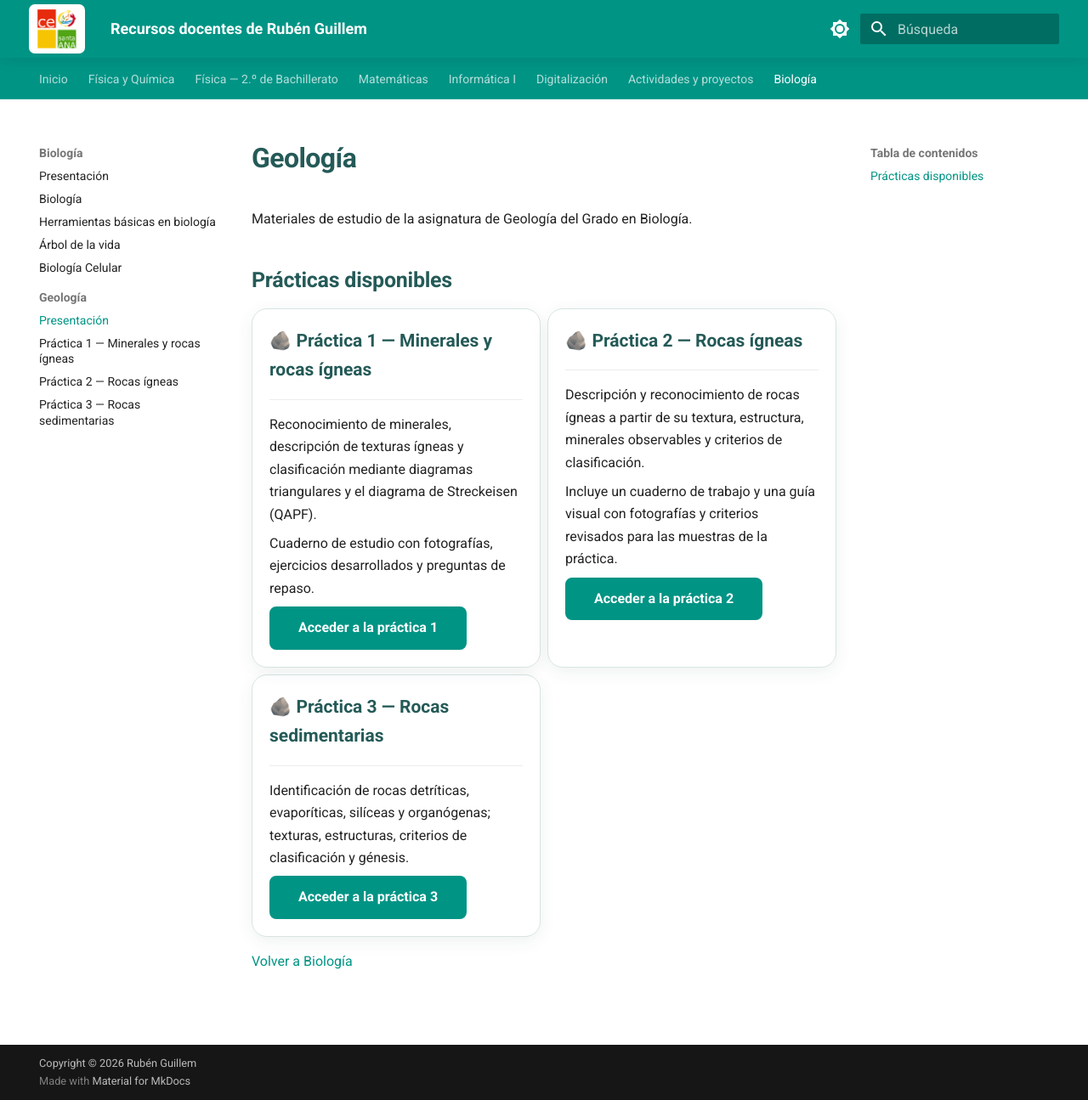
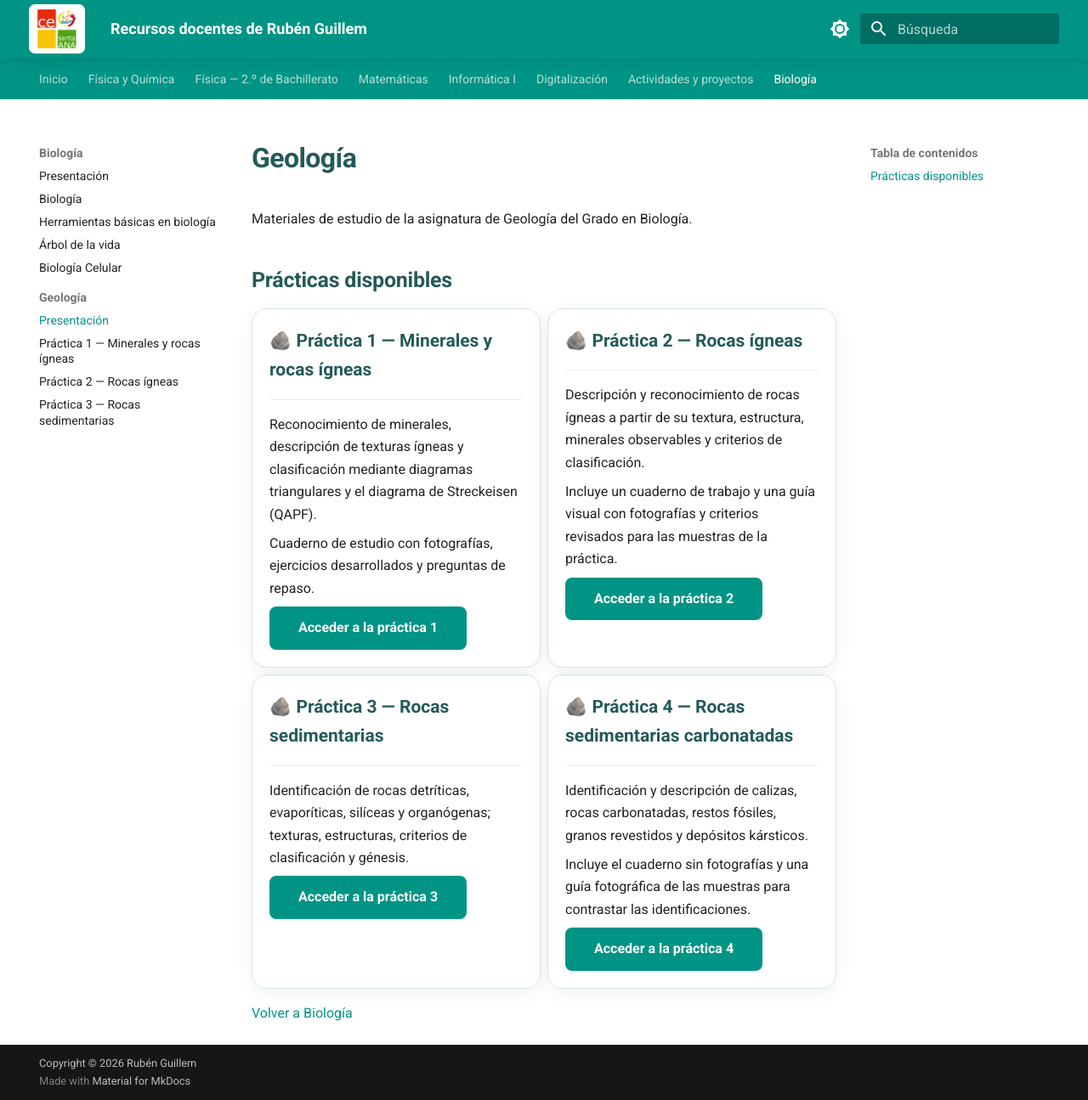
Before and after one commit to 5n7t99rb9d-web/recursos-docentes, an MkDocs documentation site: the page built from docs/biologia/geologia/index.md, in a window 1280 px wide and 1295 px high. Shown: the whole window at 85% size. Built offline with MkDocs 1.6.1 and Material for MkDocs 9.7.7, drawn with Linux system fonts in a browser that asks for light colours.

Commit message:
Integrar la práctica 4 en la sección de Geología

```diff
--- a/docs/biologia/geologia/index.md
+++ b/docs/biologia/geologia/index.md
@@ -34,6 +34,16 @@ Materiales de estudio de la asignatura de Geología del Grado en Biología.
 
     [Acceder a la práctica 3](practica-3.md){ .md-button .md-button--primary }
 
+-   **🪨 Práctica 4 — Rocas sedimentarias carbonatadas**
+
+    ---
+
+    Identificación y descripción de calizas, rocas carbonatadas, restos fósiles, granos revestidos y depósitos kársticos.
+
+    Incluye el cuaderno sin fotografías y una guía fotográfica de las muestras para contrastar las identificaciones.
+
+    [Acceder a la práctica 4](practica-4.md){ .md-button .md-button--primary }
+
 </div>
 
 [Volver a Biología](../index.md)
```
